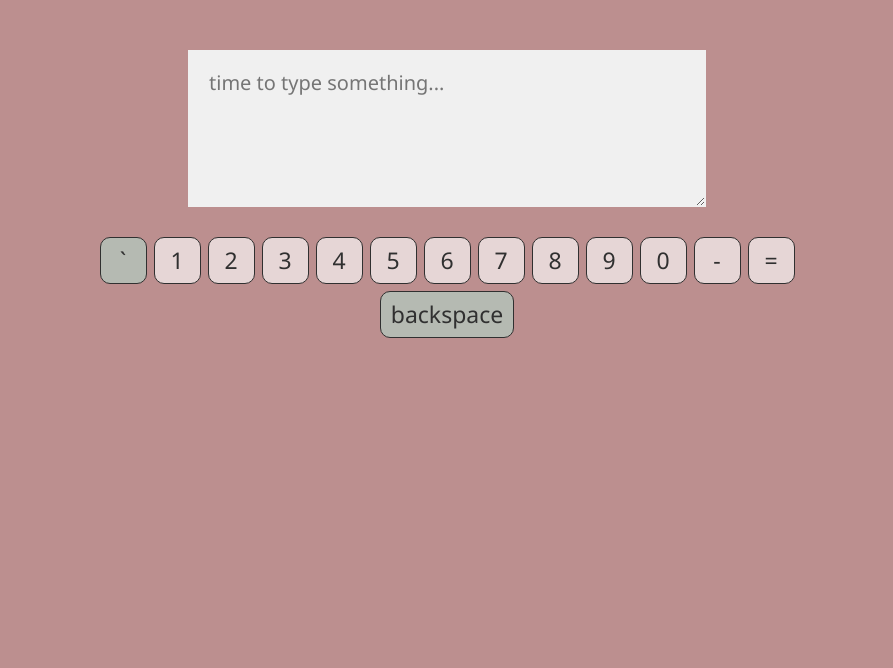
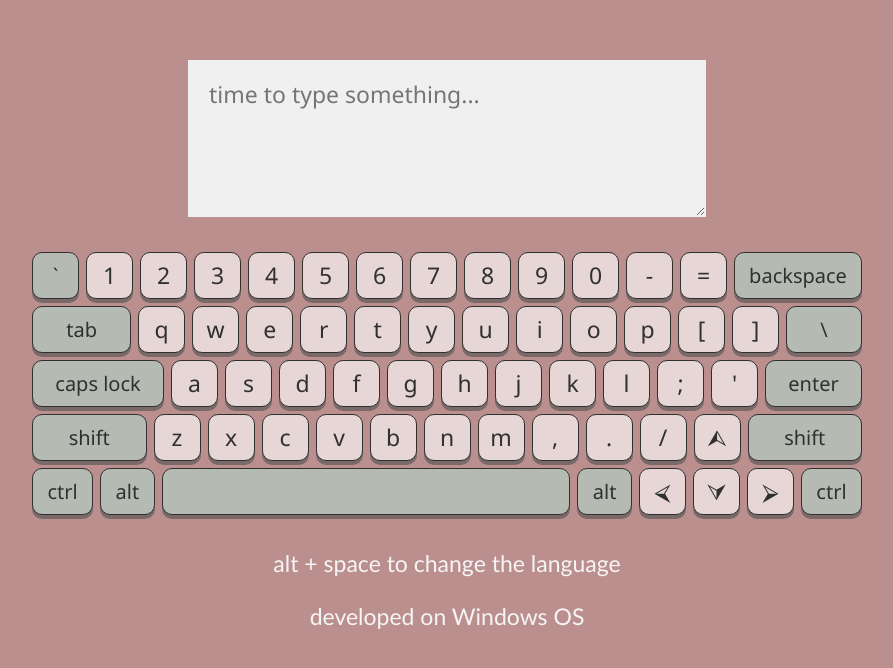
Before and after one commit to sandra44dev/virtual-keyboard, a website with bundled scripts: page index.html in a window 1280 px wide. Shown: the whole page, without its empty margins (193-1086 px from the left). Built offline with nearby package versions, Linux system fonts and the light colour scheme.

Commit message:
feat: add symbols print

```diff
--- a/script/main.js
+++ b/script/main.js
@@ -1,6 +1,7 @@
-import { FIRST_LINE_SYMBOLS } from './symbols.js';
+'use strict';
 
-document.body.onload = addMarkup;
+import { SYMBOLS } from './symbols.js';
+
 function addMarkup() {
     const WRAPPER = document.createElement("div");
     document.body.appendChild(WRAPPER);
@@ -9,35 +10,80 @@ function addMarkup() {
     const TEXTAREA = document.createElement("textarea");
     WRAPPER.appendChild(TEXTAREA);
     TEXTAREA.setAttribute('placeholder', 'time to type something...')
+    TEXTAREA.classList.add('textarea');
 
     const KEYBOARD = document.createElement("div");
     WRAPPER.appendChild(KEYBOARD);
     KEYBOARD.classList.add('keyboard');
 
+    const INFO = document.createElement("p");
+    WRAPPER.appendChild(INFO);
+    INFO.classList.add('info');
+    INFO.innerHTML = 'alt + space to change the language<br><br>developed on Windows OS';
+
     let i;
 
     class Key {
         constructor(symbols) {
-            this.symbol = symbols[`${i}`].default;
-            this.HTML = '<div class = "key"></div>'
+            if (symbols[`${i}`].default !== undefined) {
+                this.symbol = symbols[`${i}`].default;
+            } else {
+                this.symbol = symbols[`${i}`].en;
+            }
         }
 
     }
 
-    for (i = 0; i < FIRST_LINE_SYMBOLS.length; i++) {
+    for (i = 0; i < SYMBOLS.length; i++) {
 
-        let x = new Key(FIRST_LINE_SYMBOLS);
+        let newButton = new Key(SYMBOLS);
 
         let newKey = document.createElement('div');
         KEYBOARD.appendChild(newKey);
-        newKey.classList.add('key');
-        newKey.innerHTML = x.symbol;
+        newKey.innerHTML = newButton.symbol;
 
-        console.log(x.symbol);
-
-        if (x.symbol == '`' || x.symbol == 'backspace') {
+        if (newButton.symbol == '`' || newButton.symbol == 'backspace' || newButton.symbol == 'tab' || newButton.symbol == '\\' || newButton.symbol == 'enter' || newButton.symbol == 'caps lock' || newButton.symbol == 'ctrl' || newButton.symbol == 'alt') {
             newKey.classList.add('side-key');
-        }
-
+        } else if (newButton.symbol == 'shift') {
+            newKey.classList.add('side-key');
+            newKey.classList.add('shift');
+        } else if (newButton.symbol == ' ') {
+            newKey.classList.add('key');
+            newKey.classList.add('side-key');
+            newKey.classList.add('space');
+        } else { newKey.classList.add('key'); }
     }
 }
+
+function addPrintFunc() {
+    const KEYS = document.querySelectorAll('.key');
+    console.log(KEYS)
+    const TEXTAREA = document.querySelector('.textarea');
+
+    function printSymbol(letterKey) {
+        TEXTAREA.focus();
+        let letter = letterKey.currentTarget.innerHTML;
+
+        let cursorStart = TEXTAREA.selectionStart;
+        let cursorEnd = TEXTAREA.selectionEnd;
+        let currentText = TEXTAREA.value;
+
+        let stringStart = currentText.substring(0, cursorStart);
+        let stringEnd = currentText.substring(cursorEnd, currentText.length);
+
+        TEXTAREA.value = stringStart + letter + stringEnd;
+
+        cursorStart++;
+        cursorEnd = cursorStart;
+        TEXTAREA.setSelectionRange(cursorStart, cursorEnd)
+        TEXTAREA.focus();
+        console.log('hi')
+    }
+
+    KEYS.forEach(item => {
+        item.addEventListener('click', printSymbol)
+    });
+}
+addMarkup();
+addPrintFunc();
+//document.body.onload = addPrintFunc;
--- a/script/symbols.js
+++ b/script/symbols.js
@@ -1,4 +1,4 @@
-const FIRST_LINE_SYMBOLS = Array.from([
+const SYMBOLS = Array.from([
     {
         'default': '`',
         'shift': '~',
@@ -54,17 +54,186 @@ const FIRST_LINE_SYMBOLS = Array.from([
     },
     {
         'default': 'backspace',
+    },  // second line
+    {
+        'default': 'tab',
     },
+    {
+        'en': 'q',
+        'ru': 'й',
+    },
+    {
+        'en': 'w',
+        'ru': 'ц',
+    },
+    {
+        'en': 'e',
+        'ru': 'у',
+    },
+    {
+        'en': 'r',
+        'ru': 'к',
+    },
+    {
+        'en': 't',
+        'ru': 'е',
+    },
+    {
+        'en': 'y',
+        'ru': 'н',
+    },
+    {
+        'en': 'u',
+        'ru': 'г',
+    },
+    {
+        'en': 'i',
+        'ru': 'ш',
+    },
+    {
+        'en': 'o',
+        'ru': 'щ',
+    },
+    {
+        'en': 'p',
+        'ru': 'з',
+    },
+    {
+        'en': '[',
+        'ru': 'х',
+    },
+    {
+        'en': ']',
+        'ru': 'ъ',
+    },
+    {
+        'en': '\\',
+        'ru': '\\',
+    },  // third line
+    {
+        'default': 'caps lock',
+    },
+    {
+        'en': 'a',
+        'ru': 'ф',
+    },
+    {
+        'en': 's',
+        'ru': 'ы',
+    },
+    {
+        'en': 'd',
+        'ru': 'в',
+    },
+    {
+        'en': 'f',
+        'ru': 'а',
+    },
+    {
+        'en': 'g',
+        'ru': 'п',
+    },
+    {
+        'en': 'h',
+        'ru': 'р',
+    },
+    {
+        'en': 'j',
+        'ru': 'о',
+    },
+    {
+        'en': 'k',
+        'ru': 'л',
+    },
+    {
+        'en': 'l',
+        'ru': 'д',
+    },
+    {
+        'en': ';',
+        'ru': 'ж',
+    },
+    {
+        'en': "'",
+        'ru': 'э',
+    },
+    {
+        'default': 'enter',
+    },  // forth line
+    {
+        'default': 'shift',
+    },
+    {
+        'en': 'z',
+        'ru': 'я',
+    },
+    {
+        'en': 'x',
+        'ru': 'ч',
+    },
+    {
+        'en': 'c',
+        'ru': 'с',
+    },
+    {
+        'en': 'v',
+        'ru': 'м',
+    },
+    {
+        'en': 'b',
+        'ru': 'и',
+    },
+    {
+        'en': 'n',
+        'ru': 'т',
+    },
+    {
+        'en': 'm',
+        'ru': 'ь',
+    },
+    {
+        'en': ',',
+        'ru': 'б',
+    },
+    {
+        'en': '.',
+        'ru': 'ю',
+    },
+    {
+        'en': '/',
+        'ru': '.',
+    },
+    {
+        'default': '⮙',
+    },
+    {
+        'default': 'shift',
+    },  // fifth line
+    {
+        'default': 'ctrl',
+    },
+    {
+        'default': 'alt',
+    },
+    {
+        'default': ' ',
+    },
+    {
+        'default': 'alt',
+    },
+    {
+        'default': '⮘',
+    },
+    {
+        'default': '⮛',
+    },
+    {
+        'default': '⮚',
+    },
+    {
+        'default': 'ctrl',
+    },
+
 ])
 
-// const SECOND_LINE_SYMBOLS = Array.from([
-//     {
-//         'default': 'tab',
-//     },
-//     {
-//         'en': 'q',
-//         'ru': 'й',
-//     },
-// ])
-
-export { FIRST_LINE_SYMBOLS }; // список экспортируемых переменных
+export { SYMBOLS }; // список экспортируемых переменных
--- a/style/main.scss
+++ b/style/main.scss
@@ -3,9 +3,14 @@
 $background: rosybrown;
 $textarea-color: rgb(240, 240, 240);
 $main-color: rgb(48, 48, 48);
+
 $main-key-color: rgb(230, 214, 214);
+$hover-key-color: rgb(221, 198, 198);
+$active-key-color: rgb(216, 191, 191);
+
 $side-key-color: rgb(181, 186, 178);
-$active-key-color: rgb(216, 191, 191);
+$hover-side-key-color: rgb(174, 180, 170);
+$active-side-key-color: rgb(156, 164, 152);
 
 body {
     padding: 0;
@@ -20,7 +25,7 @@ body {
 .wrapper {
     display: flex;
     min-width: 800px;
-    margin: 50px auto 0 auto;
+    margin: 60px auto 0 auto;
     flex-direction: column;
 }
 
@@ -30,12 +35,12 @@ body {
     gap: 7px;
     width: 830px;
     justify-content: center;
-    margin: 30px auto 0 auto;
+    margin: 40px auto 0 auto;
 }
 
 textarea {
     font: inherit;
-    font-size: 20px;
+    font-size: 23px;
     width: 476px;
     height: 115px;
     padding: 20px;
@@ -43,6 +48,14 @@ textarea {
     outline: none;
     border: 1px solid $textarea-color;
     background-color: $textarea-color;
+}
+
+.info {
+    display: flex;
+    color: whitesmoke;
+    text-align: center;
+    margin: 30px auto 0px auto;
+    font-family: 'Gill Sans', 'Gill Sans MT', Calibri, 'Trebuchet MS', sans-serif;
 }
 
 .key {
@@ -58,14 +71,62 @@ textarea {
 
     user-select: none;
 
+    position: relative;
+    bottom: 5px;
+    box-shadow: 0px 4px #565656a5;
+
+    &:hover {
+        background-color: $hover-key-color;
+    }
+
     &:active {
         background-color: $active-key-color;
+        bottom: 2px;
+        box-shadow: 0px 1px #565656;
+    }
+
+
+}
+
+.side-key {
+
+    display: flex;
+    height: 45px;
+    border-radius: 10px;
+    border: 1px solid $main-color;
+    justify-content: center;
+    align-items: center;
+    user-select: none;
+    position: relative;
+    bottom: 5px;
+    box-shadow: 0px 4px #565656a5;
+
+    width: auto;
+    min-width: 25px;
+    flex-grow: 1;
+    background-color: $side-key-color;
+    padding: 0 10px;
+    font-size: 20px;
+
+    &:hover {
+        background-color: $hover-side-key-color;
+    }
+
+    &:active {
+        background-color: $active-side-key-color;
+        bottom: 2px;
+        box-shadow: 0px 1px #565656;
     }
 }
 
-.side-key {
-    width: auto;
-    min-width: 25px;
-    background-color: $side-key-color;
-    padding: 0 10px;
+.caps {
+    background-color: cadetblue;
 }
+
+.shift {
+    min-width: 70px;
+}
+
+.space {
+    width: 378px;
+}
```
Also changed, not shown: style/main.css.
